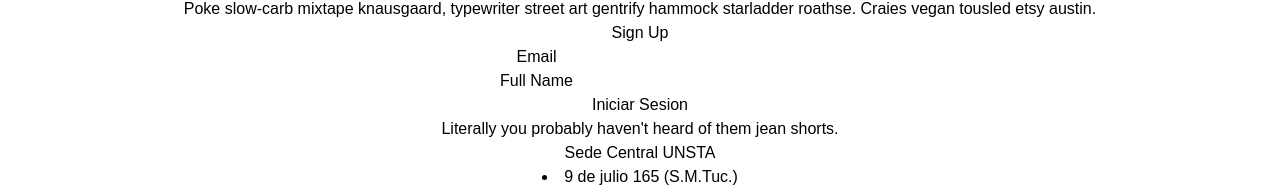
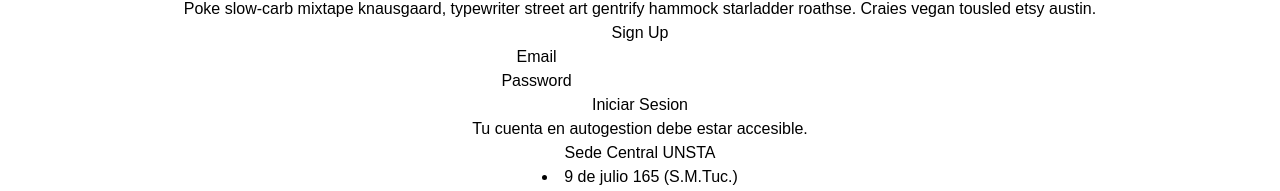
Before and after one commit to leandroh1002/ProyectoPasantias, a React (Vite) app in the folder Client/: page /login in a window 1280 px wide. Shown: the part 414-605 px from the top of the page. Built offline with nearby package versions, Linux system fonts and the light colour scheme; no server answers.

Commit message:
cambios en textos

```diff
--- a/Client/src/components/Details/Details.jsx
+++ b/Client/src/components/Details/Details.jsx
@@ -24,7 +24,7 @@ function Details() {
     <div>
         <p>{countries.namePublish}</p>
         <hr />
-        <h3>Sos estudiante avanzado de </h3> <p>{countries.carrer}</p><h3>?</h3>
+        <h3>Sos estudiante avanzado de </h3> <p>{countries.carrer}?</p>
         <p>Unite al equipo de {countries.enterprise}</p>
         <p>{countries.perfilDescription}</p>
         <h4>Algunas tareas a realizar</h4>
--- a/Client/src/components/Login.jsx
+++ b/Client/src/components/Login.jsx
@@ -15,11 +15,11 @@ function Login() {
           <input type="email" id="email" name="email" class="w-full bg-white rounded border border-gray-300 focus:border-[#ca7d10] focus:ring-2 focus:ring-[#d9b662] text-base outline-none text-gray-700 py-1 px-3 leading-8 transition-colors duration-200 ease-in-out"/>
         </div>
         <div class="relative mb-4">
-          <label for="full-name" class="leading-7 text-sm text-gray-600">Full Name</label>
+          <label for="full-name" class="leading-7 text-sm text-gray-600">Password</label>
           <input type="password" id="full-name" name="full-name" class="w-full bg-white rounded border border-gray-300 focus:border-[#ca7d10] focus:ring-2 focus:ring-[#d9b662] text-base outline-none text-gray-700 py-1 px-3 leading-8 transition-colors duration-200 ease-in-out"/>
         </div>
         <button class="text-white bg-[#ca7d10] border-0 py-2 px-8 focus:outline-none hover:bg-[#ca7d10] rounded text-lg">Iniciar Sesion</button>
-        <p class="text-xs text-gray-500 mt-3">Literally you probably haven't heard of them jean shorts.</p>
+        <p class="text-xs text-gray-500 mt-3">Tu cuenta en autogestion debe estar accesible.</p>
       </div>
     </div>
   </section></div>
```
